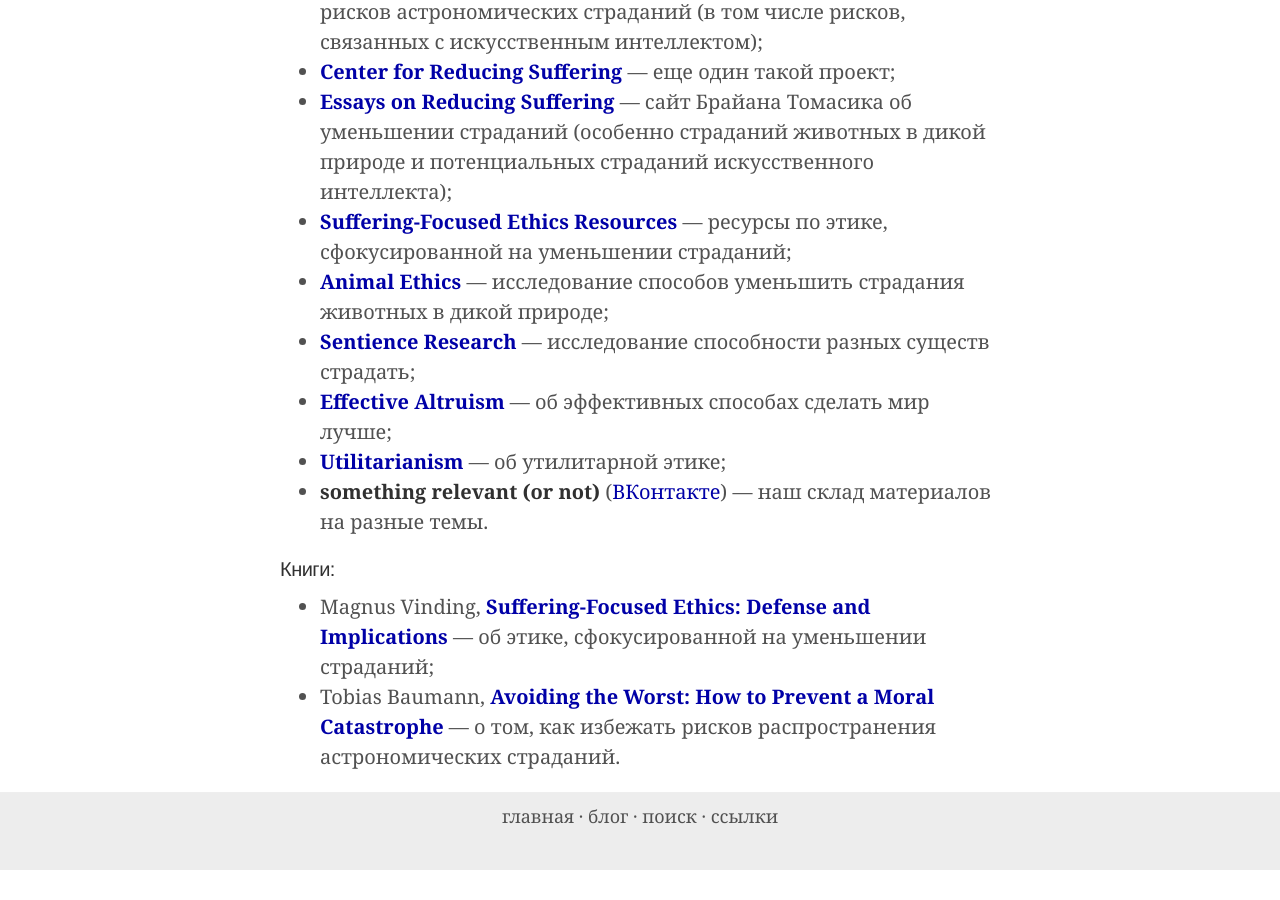
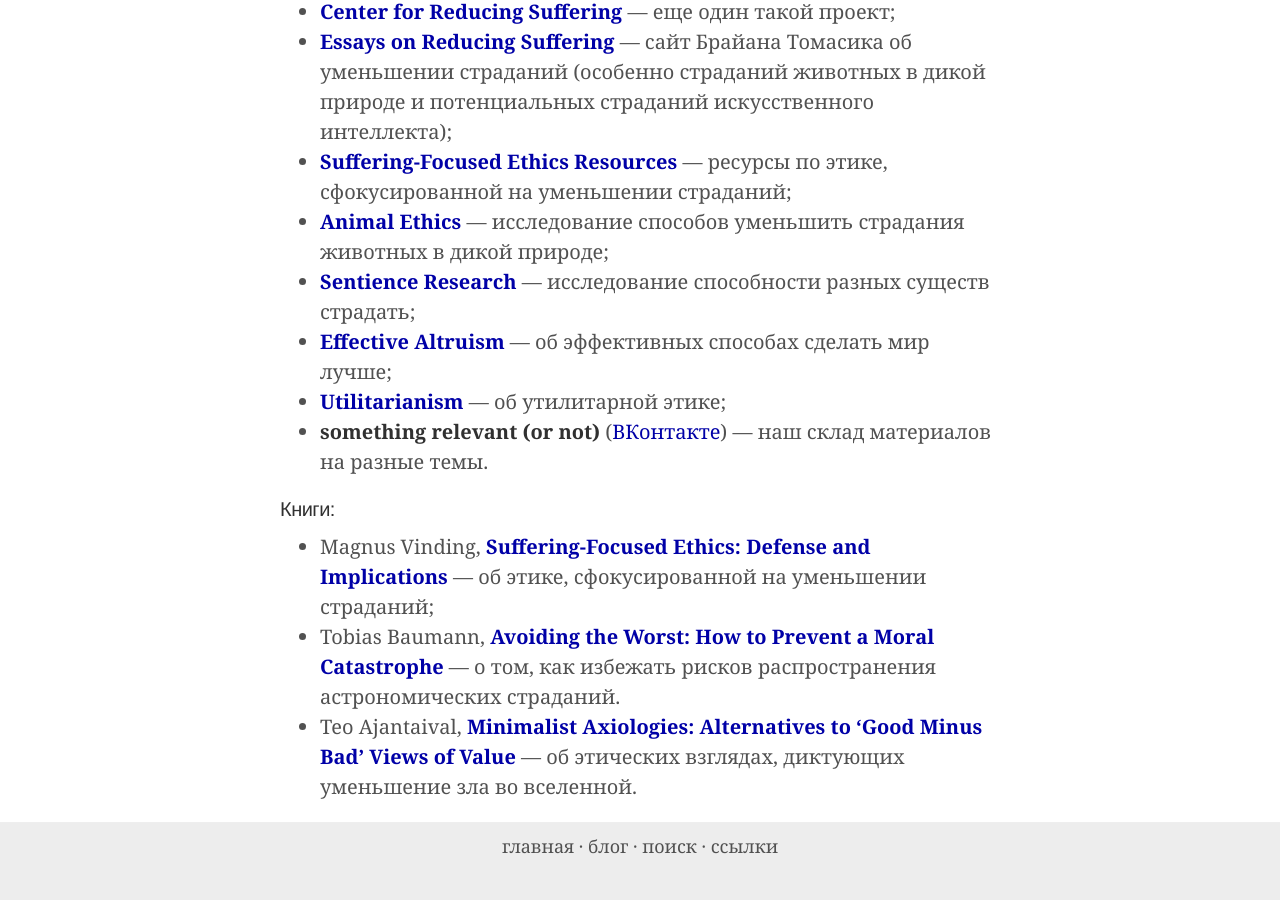
Before and after one commit to ReducingSuffering/reducingsuffering.github.io, a Jekyll site: the page built from links.md, in a window 1280 px wide and 900 px high, scrolled down 1443 px. Built offline with Jekyll 4.4.1, drawn with Linux system fonts in a browser that asks for light colours; before the commit the page ends 2313 px from its top, so only the background shows below that; some of the changed text lies outside the part shown.

Commit message:
Update links.md

```diff
--- a/links.md
+++ b/links.md
@@ -48,3 +47,4 @@
 
 * Magnus Vinding, **[Suffering-Focused Ethics: Defense and Implications](https://magnusvinding.com/2020/05/31/suffering-focused-ethics-defense-and-implications/)** — об этике, сфокусированной на уменьшении страданий;
 * Tobias Baumann, **[Avoiding the Worst: How to Prevent a Moral Catastrophe](https://centerforreducingsuffering.org/research/avoiding-the-worst/)** — о том, как избежать рисков распространения астрономических страданий.
+* Teo Ajantaival, **[Minimalist Axiologies: Alternatives to ‘Good Minus Bad’ Views of Value](https://centerforreducingsuffering.org/books/minimalist-axiologies/)** — об этических взглядах, диктующих уменьшение зла во вселенной.
```
Also changed, not shown: other parts of links.md (+0 -1 lines).
